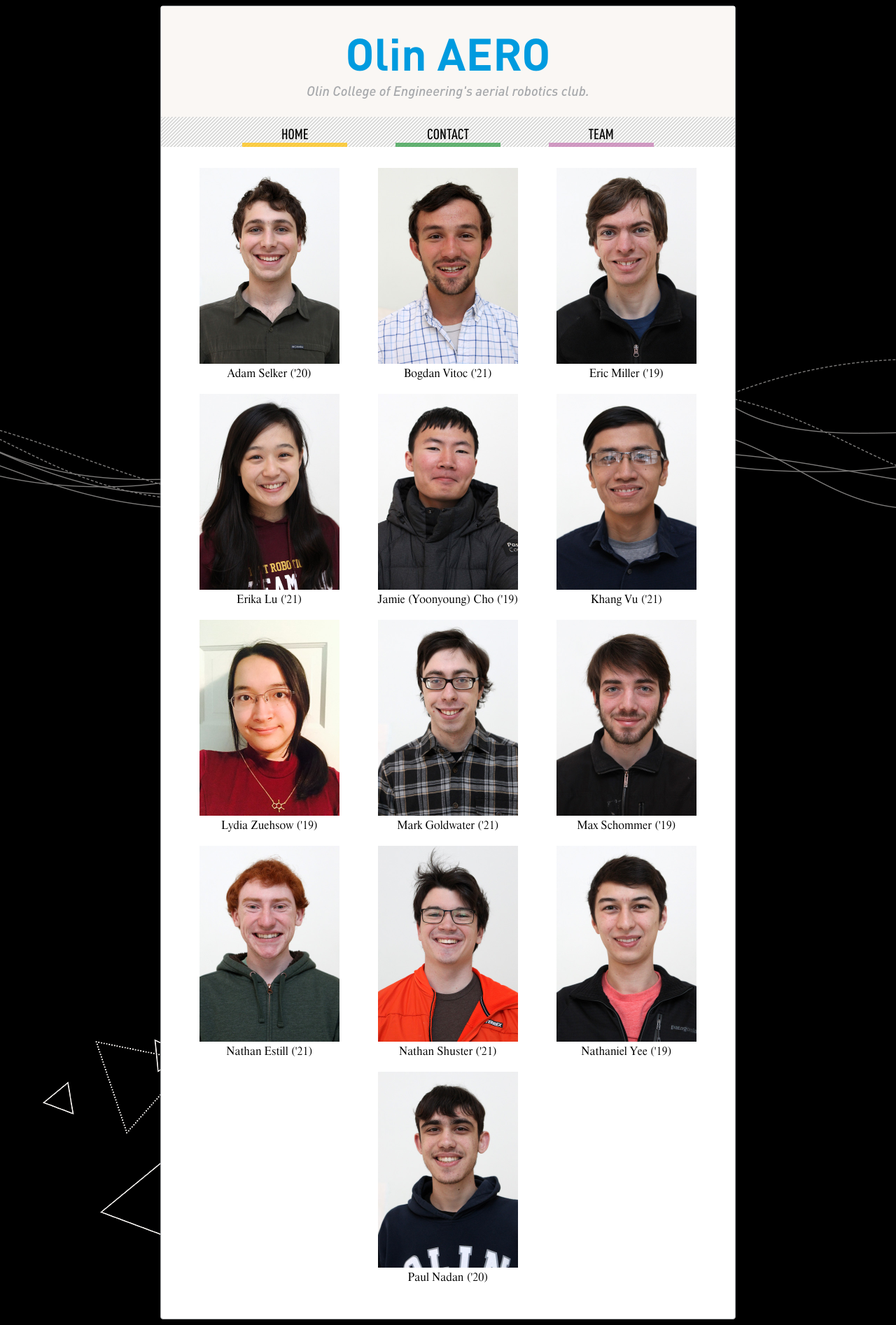
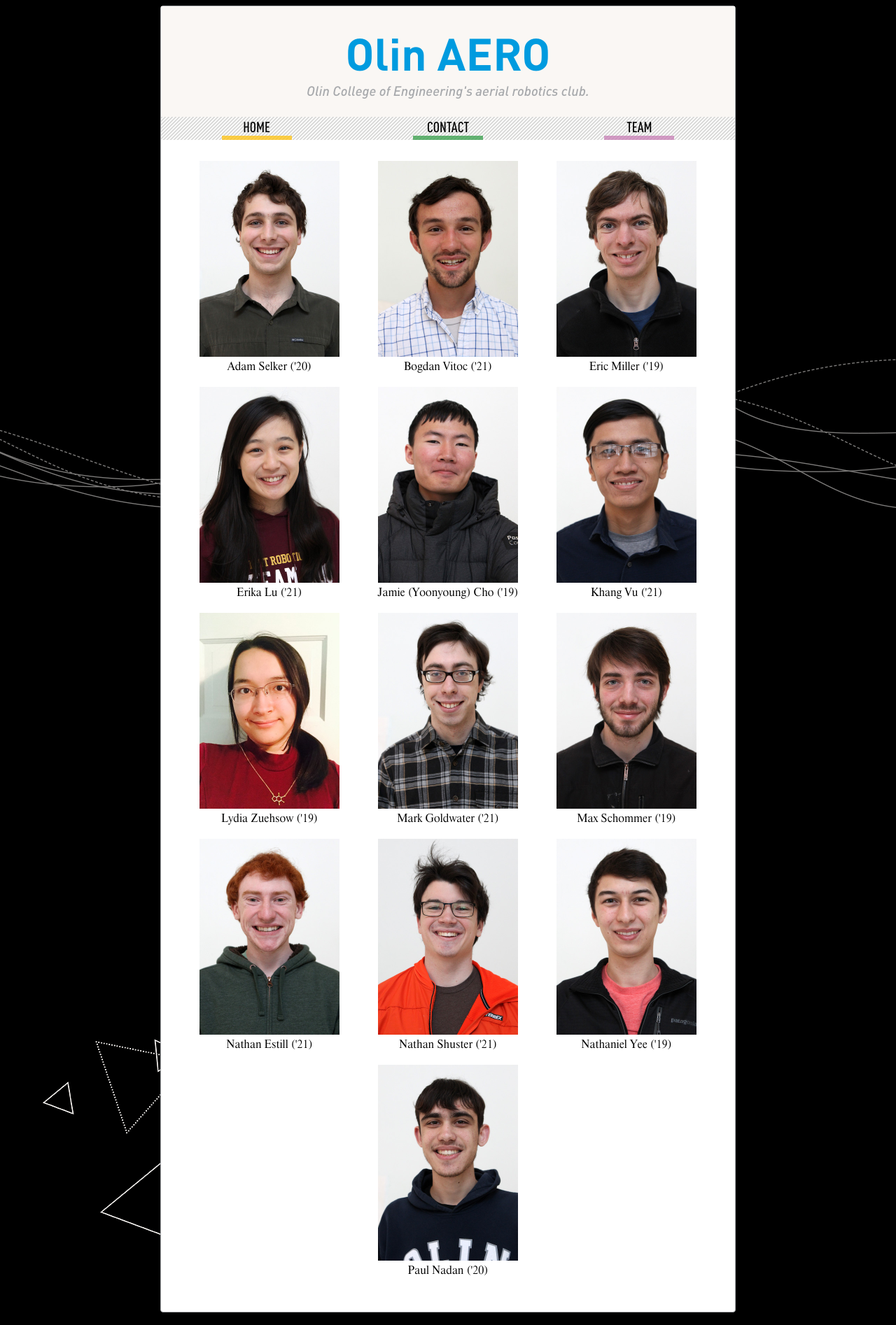
Before and after one commit to Olin-Aero/Olin_Aero_Website, a Jekyll site: the page built from team.md, in a window 1280 px wide. Shown: the whole page at 70% size. Built offline with Jekyll 4.4.1, drawn with Linux system fonts in a browser that asks for light colours.

Commit message:
fixin some styles

```diff
--- a/_config.yml
+++ b/_config.yml
@@ -22,7 +22,7 @@
   - yellow
   - green
   - pink
-team:
+team: # gets sorted at build time, so don't worry about order here
   -
     name: Adam Selker
     photo: adam
--- a/_layouts/team.html
+++ b/_layouts/team.html
@@ -4,7 +4,8 @@
 
 <div class="teampage">
 	<div class="headshots">
-		{% for person in site.team %}
+		{% assign team = site.team | sort:"name" %}
+		{% for person in team %}
 			<div class="headshot">
 				{% capture url %}
 					/assets/images/team/{{person.photo}}.jpg
--- a/css/main.scss
+++ b/css/main.scss
@@ -100,6 +100,10 @@
 
 h4 {}
 
+pre.highlight {
+	overflow-x: auto;
+}
+
 .page img, .homepage-top img {
 	width: 50%;
 	float: left;
@@ -190,8 +194,9 @@
 .site-nav {
 	display: flex;
 	height: 100%;
-	width: 80%;
+	width: 100%;
 	margin: auto;
+	justify-content: space-evenly;
 }
 
 .site-nav .page-link {
@@ -201,7 +206,6 @@
 	font-size: 1.3em;
 	font-stretch: condensed;
 	font-weight: 500;
-	padding: 10px 10px 0px 10px;
 	text-align: center;
 	text-decoration: none;
 	text-transform: uppercase;
@@ -214,7 +218,7 @@
 		opacity: 0.75;
 		position: relative;
 		transition: transform 0.1s ease-out;
-		width: 150px;
+		width: 100px;
 	}
 
 	&.yellow::after {
```
